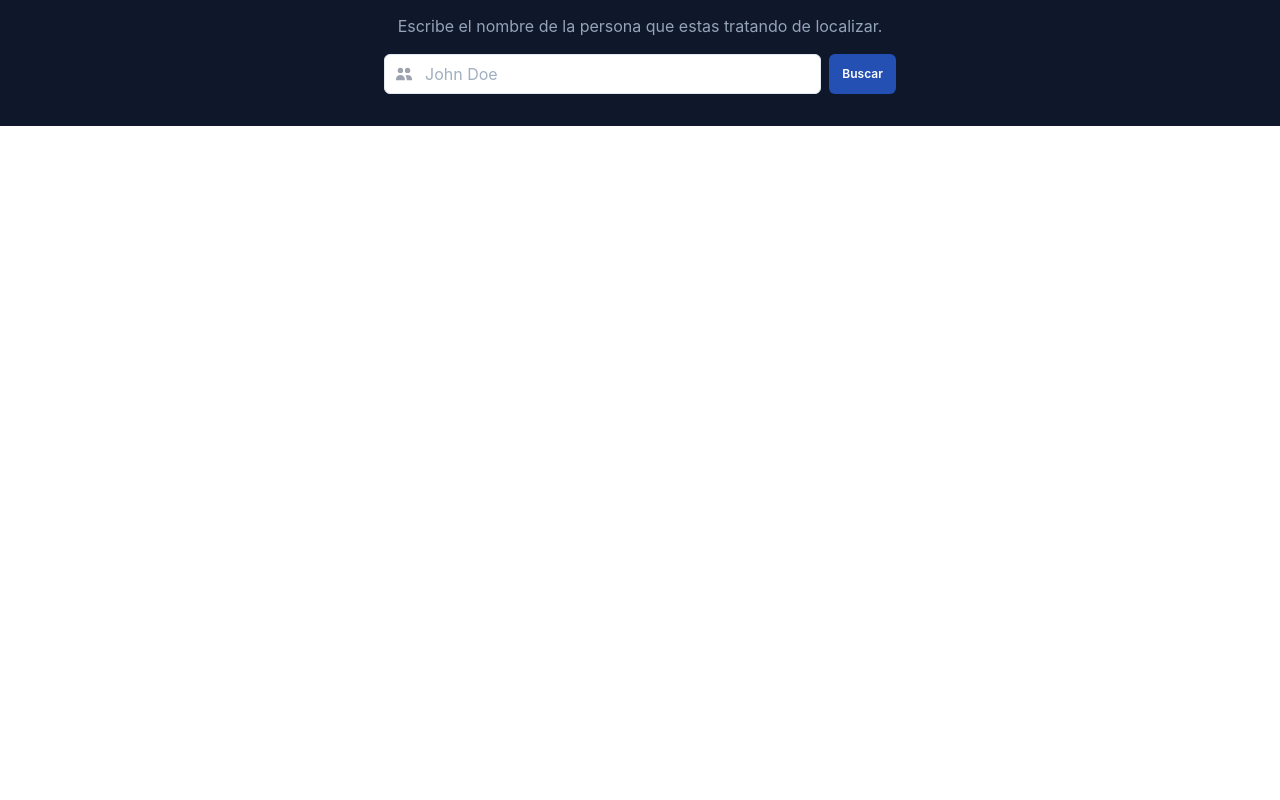
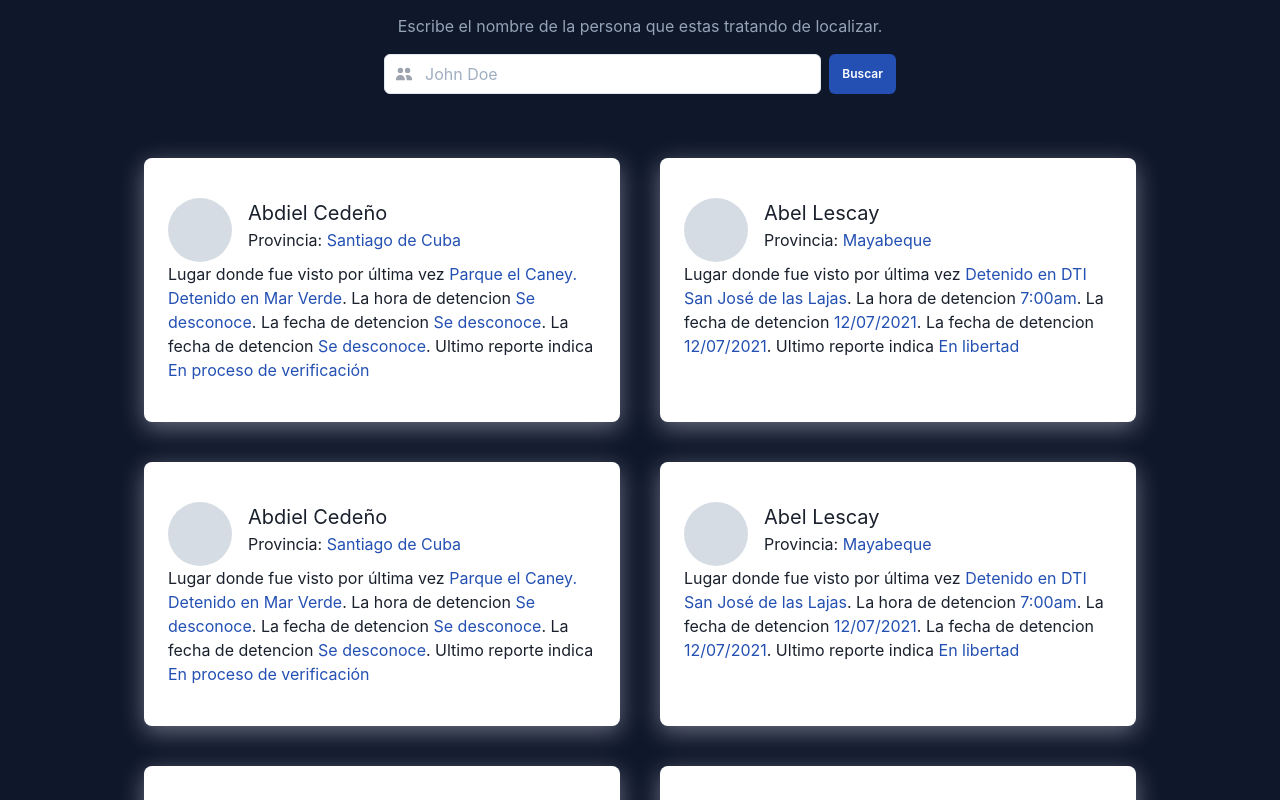
Before and after one commit to Sobefy/cubamissing, a Next.js app: page / in a window 1280 px wide. Shown: the part 760-1560 px from the top of the page. Before the commit the page ends 886 px from the top, so only its background shows below. Built offline with nearby package versions, Linux system fonts and the light colour scheme.

Commit message:
feat: add Card Grid component

```diff
--- a/pages/index.tsx
+++ b/pages/index.tsx
@@ -1,7 +1,9 @@
 import Head from "next/head";
+import CardsGrid from "../src/components/CardsGrid/CardsGrid";
 import Hero from "../src/components/Hero/Hero";
 import Search from "../src/components/Search/Search";
 import Stats from "../src/components/Stats/Stats";
+import mockedPersons from "../src/data/mockedPersons";
 import es from "../src/locales/es";
 
 export default function Home() {
@@ -11,6 +13,7 @@ export default function Home() {
       hero,
       stats,
       search,
+      cards,
     },
   } = es;
 
@@ -24,6 +27,7 @@ export default function Home() {
       <Hero translations={hero} />
       <Stats translations={stats} />
       <Search translations={search} />
+      <CardsGrid translations={cards} persons={mockedPersons} />
     </div>
   );
 }
--- /dev/null
+++ b/src/components/Card/Card.tsx
@@ -0,0 +1,78 @@
+import { Box, Flex, SkeletonCircle, Text } from "@chakra-ui/react";
+import { cardTranslations, person } from "../../types/types";
+
+interface CardProps {
+  person: person;
+  translations: cardTranslations;
+}
+
+const Card = ({ person, translations }: CardProps) => {
+  const {
+    firstName,
+    lastName,
+    province,
+    lastSeen,
+    stopHour,
+    stopDate,
+    lastReport,
+  } = person;
+  const {
+    province: provinceLabel,
+    lastSeen: lastSeenLabel,
+    stopHour: stopHourLabel,
+    stopDate: stopDateLabel,
+    lastReport: lastReportLabel,
+    verification,
+  } = translations;
+
+  const fullName = `${firstName} ${lastName}`;
+
+  return (
+    <Box
+      backgroundColor="white"
+      px={6}
+      py={10}
+      boxShadow="brand.whiteShadow"
+      borderRadius={8}
+    >
+      <Flex>
+        <Box mr={4}>
+          <SkeletonCircle size="16" />
+        </Box>
+        <Box>
+          <Text fontSize="xl">{fullName}</Text>
+          <Text>
+            {provinceLabel}
+            <Text as="span" color="brand.blue">
+              {province}
+            </Text>
+          </Text>
+        </Box>
+      </Flex>
+      <Box>
+        {lastSeenLabel}
+        <Text as="span" color="brand.blue">
+          {lastSeen}
+        </Text>
+        {`. ${stopHourLabel}`}
+        <Text as="span" color="brand.blue">
+          {stopHour}
+        </Text>
+        {`. ${stopDateLabel}`}
+        <Text as="span" color="brand.blue">
+          {stopDate}
+        </Text>
+        {`. ${stopDateLabel}`}
+        <Text as="span" color="brand.blue">
+          {stopDate}
+        </Text>
+        {`. ${lastReportLabel}`}
+        <Text as="span" color="brand.blue">
+          {lastReport}
+        </Text>
+      </Box>
+    </Box>
+  );
+};
+
+export default Card;
--- /dev/null
+++ b/src/components/CardsGrid/CardsGrid.tsx
@@ -0,0 +1,31 @@
+import { Box, Grid } from "@chakra-ui/react";
+
+import { cardTranslations, person } from "../../types/types";
+import Card from "../Card/Card";
+import Container from "../Container/Container";
+
+interface CardsGridProps {
+  translations: cardTranslations;
+  persons: person[];
+}
+
+const CardsGrid = ({ translations, persons }: CardsGridProps) => {
+  return (
+    <main>
+      <Box backgroundColor="brand.oceanBlue" py={8}>
+        <Container>
+          <Grid templateColumns="1fr 1fr" columnGap={10} rowGap={10}>
+            {persons.map((person) => (
+              <Card
+                key={person.id}
+                person={person}
+                translations={translations}
+              />
+            ))}
+          </Grid>
+        </Container>
+      </Box>
+    </main>
+  );
+};
+export default CardsGrid;
--- /dev/null
+++ b/src/data/mockedPersons.ts
@@ -0,0 +1,114 @@
+const mockedPersons = [
+  {
+    id: 1,
+    firstName: "Abdiel",
+    lastName: "Cedeño",
+    lastSeen: "Parque el Caney. Detenido en Mar Verde",
+    province: "Santiago de Cuba",
+    stopHour: "Se desconoce",
+    stopDate: "Se desconoce",
+    lastReport: "En proceso de verificación",
+    verification: "Verificado",
+  },
+  {
+    id: 2,
+    firstName: "Abel",
+    lastName: "Lescay",
+    lastSeen: "Detenido en DTI San José de las Lajas",
+    province: "Mayabeque",
+    stopHour: "7:00am",
+    stopDate: "12/07/2021",
+    lastReport: "En libertad",
+    verification: "Verificado",
+  },
+  {
+    id: 3,
+    firstName: "Abdiel",
+    lastName: "Cedeño",
+    lastSeen: "Parque el Caney. Detenido en Mar Verde",
+    province: "Santiago de Cuba",
+    stopHour: "Se desconoce",
+    stopDate: "Se desconoce",
+    lastReport: "En proceso de verificación",
+    verification: "Verificado",
+  },
+  {
+    id: 4,
+    firstName: "Abel",
+    lastName: "Lescay",
+    lastSeen: "Detenido en DTI San José de las Lajas",
+    province: "Mayabeque",
+    stopHour: "7:00am",
+    stopDate: "12/07/2021",
+    lastReport: "En libertad",
+    verification: "Verificado",
+  },
+  {
+    id: 5,
+    firstName: "Abdiel",
+    lastName: "Cedeño",
+    lastSeen: "Parque el Caney. Detenido en Mar Verde",
+    province: "Santiago de Cuba",
+    stopHour: "Se desconoce",
+    stopDate: "Se desconoce",
+    lastReport: "En proceso de verificación",
+    verification: "Verificado",
+  },
+  {
+    id: 6,
+    firstName: "Abel",
+    lastName: "Lescay",
+    lastSeen: "Detenido en DTI San José de las Lajas",
+    province: "Mayabeque",
+    stopHour: "7:00am",
+    stopDate: "12/07/2021",
+    lastReport: "En libertad",
+    verification: "Verificado",
+  },
+  {
+    id: 7,
+    firstName: "Abdiel",
+    lastName: "Cedeño",
+    lastSeen: "Parque el Caney. Detenido en Mar Verde",
+    province: "Santiago de Cuba",
+    stopHour: "Se desconoce",
+    stopDate: "Se desconoce",
+    lastReport: "En proceso de verificación",
+    verification: "Verificado",
+  },
+  {
+    id: 8,
+    firstName: "Abel",
+    lastName: "Lescay",
+    lastSeen: "Detenido en DTI San José de las Lajas",
+    province: "Mayabeque",
+    stopHour: "7:00am",
+    stopDate: "12/07/2021",
+    lastReport: "En libertad",
+    verification: "Verificado",
+  },
+  {
+    id: 9,
+    firstName: "Abdiel",
+    lastName: "Cedeño",
+    lastSeen: "Parque el Caney. Detenido en Mar Verde",
+    province: "Santiago de Cuba",
+    stopHour: "Se desconoce",
+    stopDate: "Se desconoce",
+    lastReport: "En proceso de verificación",
+    verification: "Verificado",
+  },
+  {
+    id: 10,
+    firstName: "Abel",
+    lastName: "Lescay",
+    lastSeen: "Detenido en DTI San José de las Lajas",
+    province: "Mayabeque",
+    stopHour: "7:00am",
+    stopDate: "12/07/2021",
+    lastReport: "En libertad",
+    verification: "Verificado",
+  },
+];
+
+export default mockedPersons;
--- a/src/locales/es.ts
+++ b/src/locales/es.ts
@@ -18,6 +18,14 @@ const es = {
       searchPlaceholder: "John Doe",
       searchButton: "Buscar",
     },
+    cards: {
+      province: "Provincia: ",
+      lastSeen: "Lugar donde fue visto por última vez ",
+      stopHour: "La hora de detencion ",
+      stopDate: "La fecha de detencion ",
+      lastReport: "Ultimo reporte indica ",
+      verification: "Verificación: ",
+    },
     pagination: {
       showMoreButton: "Mostrar Más",
     },
--- /dev/null
+++ b/src/types/types.ts
@@ -0,0 +1,20 @@
+export interface person {
+  id: number;
+  firstName: string;
+  lastName: string;
+  lastSeen: string;
+  province: string;
+  stopHour: string;
+  stopDate: string;
+  lastReport: string;
+  verification: string;
+}
+
+export interface cardTranslations {
+  province: string;
+  lastSeen: string;
+  stopHour: string;
+  stopDate: string;
+  lastReport: string;
+  verification: string;
+}
```
